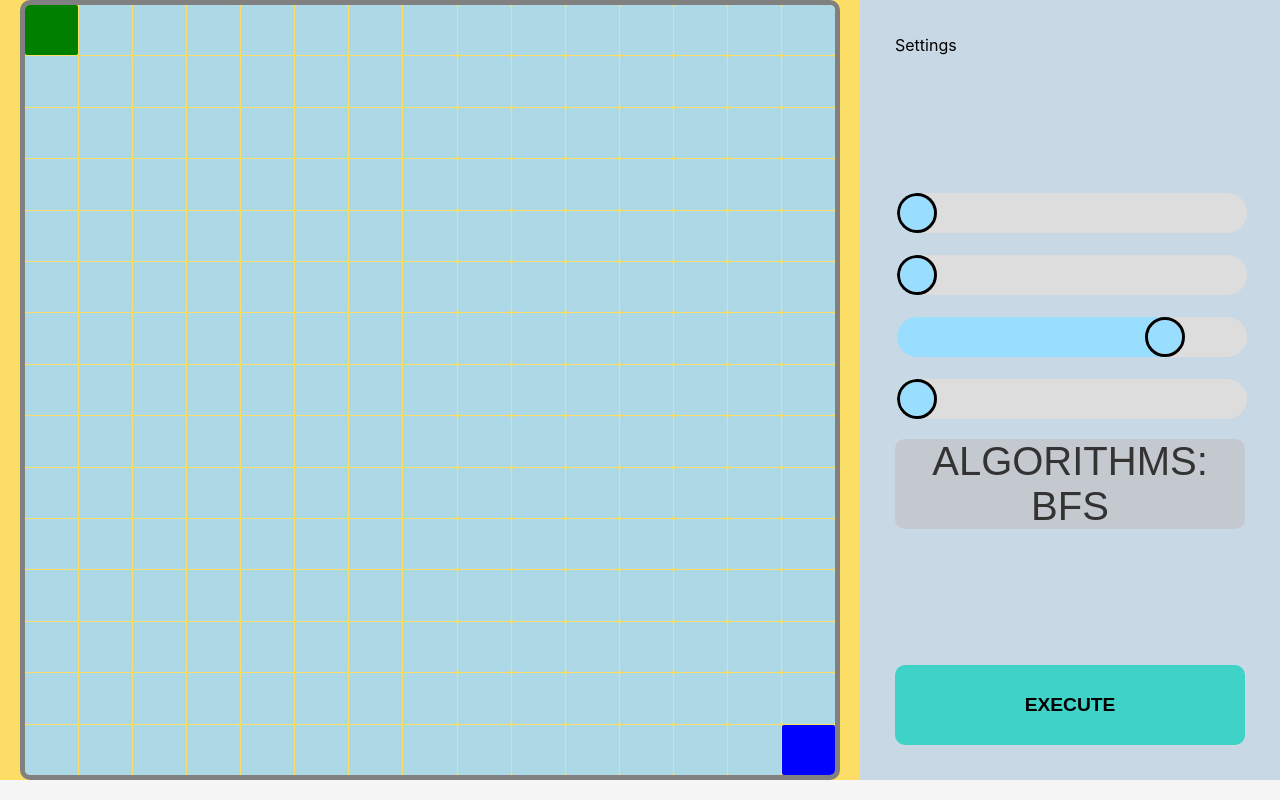
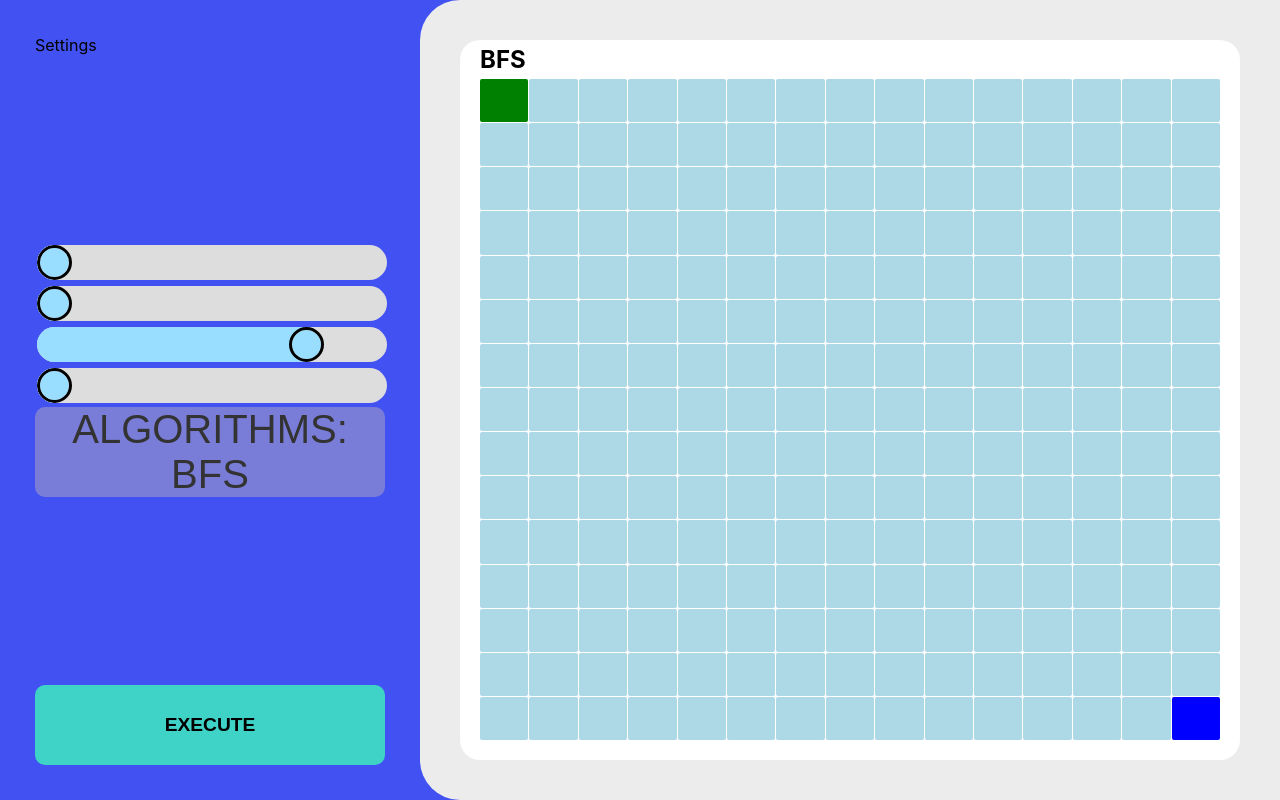
Before and after one commit to NenkoPakov/AlgorithmsVisualizer, a React (Create React App) app: page / in a window 1280 px wide. Built offline with nearby package versions, Linux system fonts and the light colour scheme.

Commit message:
UI changes

```diff
--- a/src/App.tsx
+++ b/src/App.tsx
@@ -10,7 +10,6 @@ const Layout = styled.div`
   /* padding: 10px; */
   height:100%;
   overflow:hidden;
-  background-color:#fcde67;
   `;
 
 function App() {
--- a/src/components/Board.tsx
+++ b/src/components/Board.tsx
@@ -12,8 +12,19 @@ const BoardSection = styled.section`
 position:relative;
 display: flex;
 flex-direction:column;
-width:100%;
 height:100%;
+background-color:white;
+padding:5px 20px 20px 20px;
+border-radius:20px;
+`;
+
+const BoardInfo = styled.div`
+position:relative;
+
+h2{
+    margin:0;
+    margin-bottom:5px;
+}
 `;
 
 const ButtonWrapper = styled.div`
@@ -26,8 +37,7 @@ position:relative;
 display: flex;
 flex-basis:100%;
 flex-direction:column;
-border:solid 5px gray;
-border-radius:10px;
+/* border:solid 5px gray; */
 gap:1px;
 overflow:hidden;
 `;
@@ -259,14 +269,14 @@ const Board = ({ boardRows, boardCols, wallNodes, startNode, finishNode, algorit
     };
 
     const boardRenderFunc = () => {
-        const board:INodeFactory[][] = [];
+        const board: INodeFactory[][] = [];
 
         //boardRows and wallNodes are passed by the BoardManager component. Because the useEffect is executed after the rendering we have to work with the smaller matrix to prevent exceptions during rendering
         //I chose to use state.pathNodes but here could be used any of the matrixes in the Board state
         const lessRows = Math.min(boardRows, state.pathNodes.length);
         const lessCols = Math.min(boardCols, state.pathNodes[0].length);
         for (let rowIndex = 0; rowIndex < lessRows; rowIndex++) {
-            board[rowIndex]=[];
+            board[rowIndex] = [];
             for (let colIndex = 0; colIndex < lessCols; colIndex++) {
                 let isStartNode = rowIndex === startNode.row && colIndex === startNode.col;
                 let isFinishNode = rowIndex === finishNode.row && colIndex === finishNode.col;
@@ -291,6 +301,11 @@ const Board = ({ boardRows, boardCols, wallNodes, startNode, finishNode, algorit
 
     return (
         <BoardSection>
+            <BoardInfo>
+                <h2>
+                    {algorithmKey}
+                </h2>
+            </BoardInfo>
             {/* <ButtonWrapper>
                 <button key='execute' onClick={() => executeAlgorithm()}>Execute</button>
                 <button key='clear' onClick={() => reset()}>Clear board</button>
--- a/src/components/BoardManager.tsx
+++ b/src/components/BoardManager.tsx
@@ -13,13 +13,24 @@ import { getMatrixInitValue, splitNodePosition, matrixDeepCopy, updateMatrixRows
 import Board from './Board';
 import { Algorithms } from '../services/common';
 
+const MainPage = styled.div`
+  position:fixed;
+  width:100%;
+  height:100%;
+  background-color:#4251f1;
+  display:flex;
+  flex-direction:row;
+`;
+
 const BoardContainer = styled.section`
-  height:calc(100vh - 2*10px);
+  position:relative;
+  background-color: #ececec;
+  border-radius:40px 0 0 40px;
   display:flex;
   flex-grow:1;
   flex-direction:column;
   justify-content:space-around;
-  margin:0 20px;
+  padding:40px;
   gap:10px 0;
   `;
 
@@ -305,20 +316,7 @@ function BoardManager() {
     }, [Object.keys(boardContext.boards).length])
 
     return (
-        <>
-            <BoardContainer>
-                {Object.keys(boardContext.boards).map((key: string) =>
-                    <Board
-                        boardRows={state.boardRows}
-                        boardCols={state.boardCols}
-                        wallNodes={state.wallNodes}
-                        startNode={state.startNode}
-                        finishNode={state.finishNode}
-                        algorithmKey={key as keyof typeof Algorithms}
-                        parentDispatch={dispatch}
-                    />
-                )}
-            </BoardContainer>
+        <MainPage>
             <Settings>
                 <div>
                     <RangeSlider key='range-slider-rows' defaultValue={INITIAL_SIZE_SLIDER_DEFAULT_VALUE} sliderType={SliderType.rowsSlider} updateBoardSizeFunc={handleSliderUpdate} />
@@ -344,7 +342,20 @@ function BoardManager() {
                 </div>
                 <Actions delayFunc={delayFunc} />
             </Settings>
-        </>
+            <BoardContainer>
+                {Object.keys(boardContext.boards).map((key: string) =>
+                    <Board
+                        boardRows={state.boardRows}
+                        boardCols={state.boardCols}
+                        wallNodes={state.wallNodes}
+                        startNode={state.startNode}
+                        finishNode={state.finishNode}
+                        algorithmKey={key as keyof typeof Algorithms}
+                        parentDispatch={dispatch}
+                    />
+                )}
+            </BoardContainer>
+        </MainPage>
     )
 }
 
--- a/src/components/RangeSlider.tsx
+++ b/src/components/RangeSlider.tsx
@@ -9,10 +9,10 @@ const Slider = styled.input`
 		position:relative;
 		outline: 0;
 		border: 0;
-		margin-bottom:20px;
+		min-width:200px;
+		/* margin-bottom:50px; */
 		border-radius: 500px;
 		width: 100%;
-		/* max-width: 100%; */
 		transition: box-shadow 0.2s ease-in-out;
 
 		/* -webkit-transform: rotate(90deg);
@@ -27,25 +27,25 @@ const Slider = styled.input`
 		@media screen and (-webkit-min-device-pixel-ratio:0) {
 			& {
 				overflow: hidden;
-				height: 40px;
+				height: 35px;
 				-webkit-appearance: none;
 				background-color: #ddd;
 			}
 			&::-webkit-slider-runnable-track {
-				height: 40px;
+				height: 35px;
 				-webkit-appearance: none;
 				color: #444;
 				// margin-top: -1px;
 				transition: box-shadow 0.2s ease-in-out;
 			}
 			&::-webkit-slider-thumb {
-				width: 40px;
+				width: 35px;
 				-webkit-appearance: none;
-				height: 40px;
+				height: 35px;
 				cursor:${(props: { sliderType: SliderType }) => props.sliderType == SliderType.rowsSlider ? 'ns-resize' : 'ew-resize'};
 				background: #fff;
 				border:solid 3px black;
-				box-shadow: -340px 0 0 320px #99DDFF, inset 0 0 0 40px #99DDFF;
+				box-shadow: -340px 0 0 320px #99DDFF, inset 0 0 0 35px #99DDFF;
 				border-radius: 50%;
 				transition: box-shadow 0.2s ease-in-out;
 				position: relative;
@@ -71,61 +71,7 @@ const Slider = styled.input`
 		&::-ms-fill-upper {
 			background-color: #9a905d;
 		}
-
-        &input:not(:active) + #h4-container h4 {
-            opacity: 0;
-            margin-top: -50px;
-            pointer-events: none;
-        }
 `;
-
-const SizeIndicator = styled.h4`
-		color: #999;
-		font-weight: 500;
-		&:after {
-			content: "%";
-			padding-left: 1px;
-		}
-`;
-
-// const SizeIndicatorContainer = styled.div`
-// 	width: 400px;
-// 	max-width: 100%;
-// 	padding: 0 20px;
-// 	box-sizing: border-box;
-// 	position: relative;
-// `;
-
-// const SizeIndicatorSubContainer = styled.div`
-//     width: 100%;
-//     position: relative;
-//     h4 {
-//         display: flex;
-//         align-items: center;
-//         justify-content: center;
-//         position: absolute;
-//         top: 0;
-//         width: 40px;
-//         height: 40px;
-//         color: #fff !important;
-//         font-size: 12px;
-//         transform-origin: center -10px;
-//         transform: translateX(-50%);
-//         transition: margin-top 0.15s ease-in-out,
-//             opacity 0.15s ease-in-out;
-//         span {
-//             position: absolute;
-//             width: 100%;
-//             height: 100%;
-//             top: 0;
-//             left: 0;
-//             background-color: #99DDFF;
-//             border-radius: 0 50% 50% 50%;
-//             transform: rotate(45deg);
-//             z-index: -1;
-//         }
-//     }
-// `;
 
 function RangeSlider({ defaultValue, sliderType, updateBoardSizeFunc }: ISlider) {
 
@@ -144,12 +90,9 @@ function RangeSlider({ defaultValue, sliderType, updateBoardSizeFunc }: ISlider)
 	return <React.Fragment>
 		<Slider sliderType={sliderType} type="range" onChange={(e: any) => updateBoardSizeFunc((parseInt(e.target.value)), sliderType)} defaultValue={defaultValue} value={currentValue} disabled={isDisabled} />
 		{/* <SizeIndicatorContainer >
-            <SizeIndicatorSubContainer>
                 <SizeIndicator>
-                    {size}
-                    <span></span>
+                    {58}
                 </SizeIndicator>
-            </SizeIndicatorSubContainer>
         </SizeIndicatorContainer> */}
 	</React.Fragment>
 
--- a/src/components/Settings.tsx
+++ b/src/components/Settings.tsx
@@ -7,8 +7,7 @@ display:flex;
 justify-content:space-between;
 flex-direction:column;
 max-width:350px;
-min-height:100%;
-background-color:#c8d8e4;
+/* background-color:#c8d8e4; */
 /* border:solid 5px gray; */
 /* border-radius:35px ; */
 padding:35px;
```
